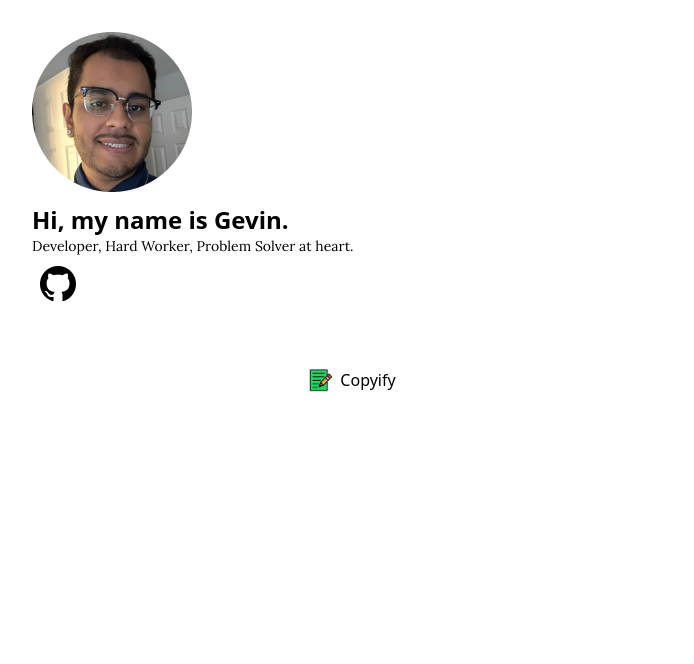
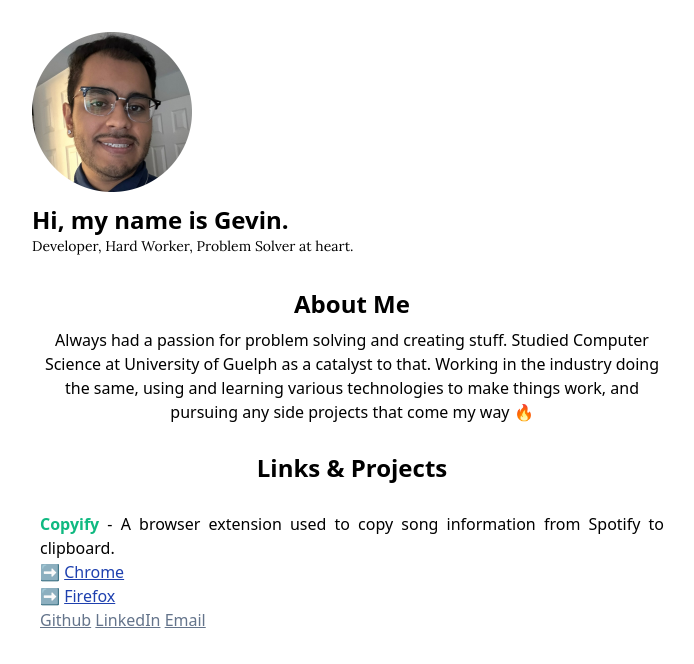
Before and after one commit to gmadharh/portfolio, a Vue app: page / in a window 1280 px wide. Shown: the top 664 px of the page, without its empty margins (288-982 px from the left). Built offline with nearby package versions, Linux system fonts and the light colour scheme.

Commit message:
feat: cleanup and make website more minimal, update layout

```diff
--- a/src/App.vue
+++ b/src/App.vue
@@ -1,26 +1,23 @@
 <template>
   <div class="flex flex-col items-center">
     <SplashIntro />
-    <ProjectCard
-      v-for="project in projects"
-      :key="project.name"
-      :name="project.name"
-      :link="project.link"
-      :icon="project.icon"
-    />
+    <h2 class="text-2xl font-bold">About Me</h2>
+    <p class="p-2 text-center w-1/2">Always had a passion for problem solving and creating stuff. Studied Computer Science at University of Guelph as a catalyst to that. Working in the industry doing the same, using and learning various technologies to make things work, and pursuing any side projects that come my way 🔥
+    </p>
+    <h2 class="text-2xl font-bold p-5">Links & Projects</h2>
+    <p class="p-2 text-justify w-1/2">
+      <b class="text-emerald-500">Copyify</b> - A browser extension used to copy song information from Spotify to clipboard. <br />
+     ➡️ <a class="underline text-blue-800" href="https://chromewebstore.google.com/detail/copyify/mnaooedpbbimbgcjlfebmkomloakbeag">Chrome </a> <br>
+     ➡️ <a class="underline text-blue-800" href="https://addons.mozilla.org/en-US/firefox/addon/copyify/">Firefox</a>
+
+     <br>
+      <div>
+      <a class="underline text-slate-500" href="https://github.com/gmadharh">Github</a> <a class="underline text-slate-500" href="https://www.linkedin.com/in/gevinm/">LinkedIn</a> <a class="underline text-slate-500 ">Email</a>
+      </div>
+    </p>
   </div>
 </template>
 
 <script setup lang="ts">
 import SplashIntro from "./components/SplashIntro.vue";
-import ProjectCard from "./components/ProjectCard.vue";
-import spotifyIcon from "./assets/spotify-song-extractor.png";
-
-const projects = [
-  {
-    name: "Copyify",
-    link: "https://chromewebstore.google.com/detail/spotify-song-extractor/mnaooedpbbimbgcjlfebmkomloakbeag?hl=en&authuser=2",
-    icon: spotifyIcon,
-  },
-];
 </script>
--- a/src/components/ProjectCard.vue
+++ /dev/null
@@ -1,22 +0,0 @@
-<template>
-  <a
-    :href="link"
-    class="flex items-center justify-center flex-auto w-10/12 m-2 transition duration-300 ease-in-out delay-150 rounded-full 2xl:w-1/4 md:w-1/2 hover:-translate-y-1 hover:scale-110 border-12 h-14"
-    target="_blank"
-  >
-    <img :src="icon" alt="Project Icon" class="w-6 h-6 mr-2" />
-    <span>{{ name }}</span>
-  </a>
-</template>
-
-<script lang="ts">
-import { defineComponent } from 'vue'
-
-export default defineComponent({
-  props: {
-    link: String,
-    name: String,
-    icon: String,
-  },
-})
-</script>
--- a/src/components/SplashIntro.vue
+++ b/src/components/SplashIntro.vue
@@ -12,11 +12,6 @@
 
     Developer, Hard Worker, Problem Solver at heart.
     </h6>
-    <div class="flex gap-3 p-2">
-      <a href="https://github.com/gmadharh" target="_blank"
-        ><button class="bi bi-github text-4xl"></button
-      ></a>
-    </div>
   </div>
 </template>
 
```
Also changed, not shown: src/assets/spotify-song-extractor.png (deleted).
